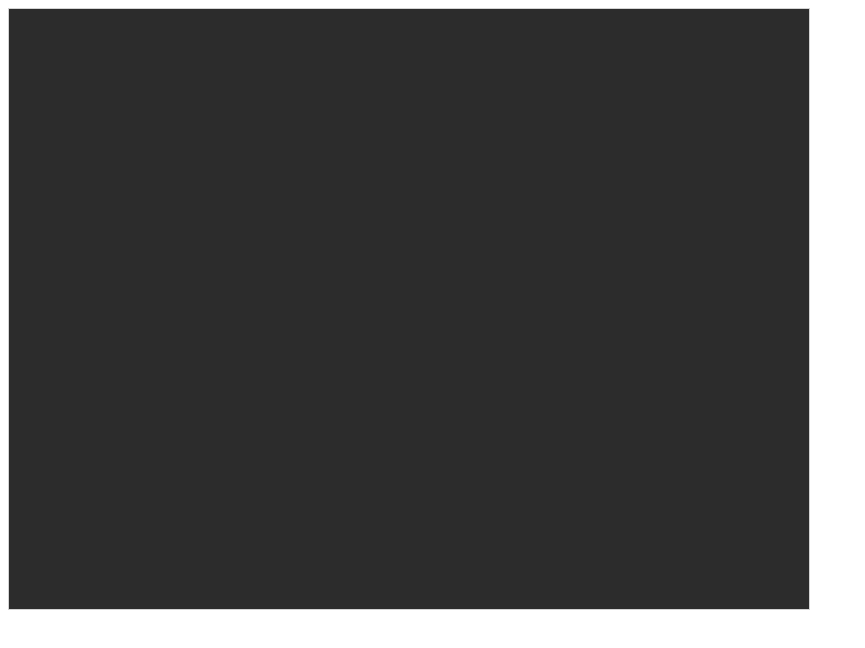
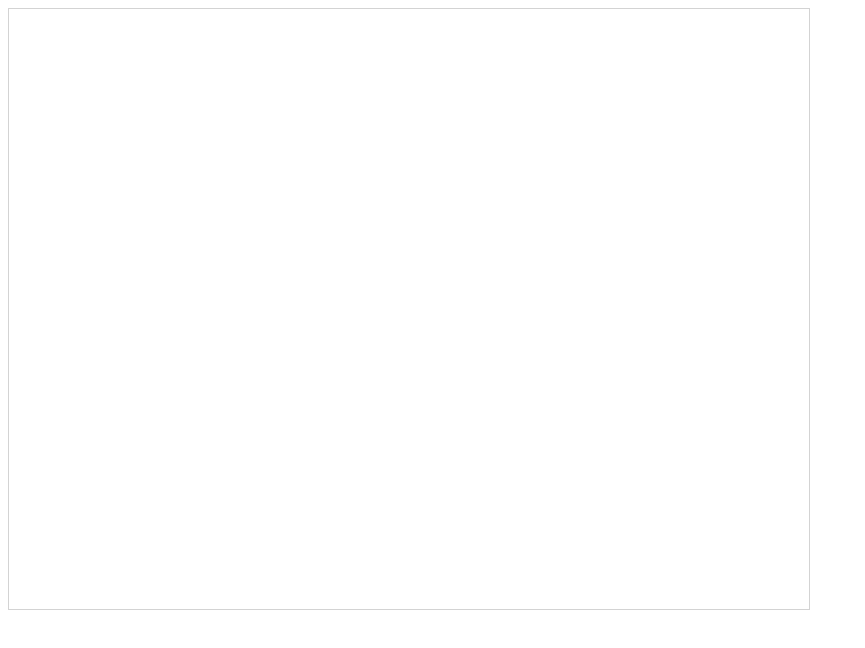
Before and after one commit to Megaemce/js-spiral, a plain HTML site: page index.html in a window 1280 px wide. Shown: the whole page, without its empty margins (0-865 px from the left). Drawn offline with Linux system fonts and the light colour scheme.

Commit message:
Comment one section
removing black background

```diff
--- a/index.html
+++ b/index.html
@@ -10,8 +10,8 @@ let currentBox = [];
 
 const canvas = document.getElementById('tutorial');
 const ctx = canvas.getContext('2d');
-ctx.fillStyle = "#2c2c2c"
-ctx.fillRect(0, 0, canvas.width, canvas.height);
+//ctx.fillStyle = "#2c2c2c"
+//ctx.fillRect(0, 0, canvas.width, canvas.height);
 document.body.addEventListener('click', createBox);
 
 function drawCircle(point, rad, optionalColor) {
```
